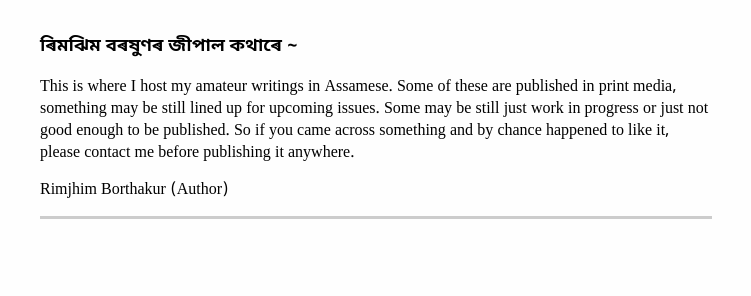
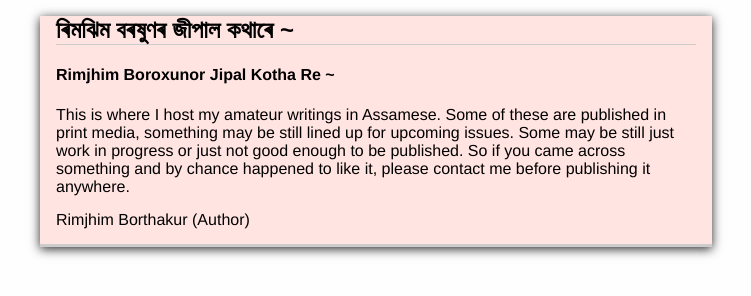
Before and after one commit to mkbblr/rimjhim-blog-as, a plain HTML site: page index.html in a window 1280 px wide. Shown: the whole page, without its empty margins (264-1015 px from the left). Drawn offline with Linux system fonts and the light colour scheme; a script that the page names is missing.

Commit message:
sticky header at top

```diff
--- a/index.html
+++ b/index.html
@@ -1,9 +1,15 @@
 <html>
     <title>Rimjhim's Writings in Assamese</title>
+    <head>
+        <!-- <link rel="stylesheet" type="text/css" href="styles/ext/markdown-css-themes/swiss.css"> -->
+        <link rel="stylesheet" href="https://fonts.googleapis.com/css?family=Noto Sans Bengali">
+        <link rel="stylesheet" href="styles/default.css">
+    </head>
+    <body>
         <header>
-        <div>
-            <h3 data-lang="en">Rimjhim Boroxunor Jipal Kotha Re ~</h3>
-            <h3 data-lang="as">ৰিমঝিম বৰষুণৰ জীপাল কথাৰে ~</h3>
+            <div class="header">
+                <h2 data-lang="as">ৰিমঝিম বৰষুণৰ জীপাল কথাৰে ~</h2>
+                <h4>Rimjhim Boroxunor Jipal Kotha Re ~</h4>
                 <p>
                     This is where I host my amateur writings in Assamese.
                     Some of these are published in print media, something may be still lined up for upcoming issues.
@@ -17,14 +23,9 @@
             </div>
             <hr>
         </header>
-    <head>
-        <!-- <link rel="stylesheet" type="text/css" href="styles/ext/markdown-css-themes/swiss.css"> -->
-        <link rel="stylesheet" href="https://fonts.googleapis.com/css?family=Noto Sans Bengali">
-        <link rel="stylesheet" href="styles/default.css">
-    </head>
-    <body>
+        <!-- <br><br><hr> -->
         <div class="container"></div>
-    </body>
+
         <footer>
             <script src="https://cdn.jsdelivr.net/gh/showdownjs/showdown@1.8.5/dist/showdown.min.js"></script>
             <!-- <script src="scripts/ext/showdown.1.8.5.min.js"></script> -->
@@ -32,4 +33,5 @@
             <script src="js/blog.v1.js"></script>
             <script src="js/index.js"></script>
         </footer>
+    </body>
 </html>
--- a/styles/default.css
+++ b/styles/default.css
@@ -18,7 +18,7 @@ tr:nth-child(even) {
 }
 
 body {
-    font-family: Helvetica, Arial, Freesans, clean, sans-serif;
+font-family: Helvetica, Arial, Freesans, clean, sans-serif;
 padding:1em;
 margin:auto;
 max-width:42em;
@@ -107,22 +107,35 @@ a, a:visited {
     width: 0;
 }
 
-/* @font-face {
-    font-family: myFirstFont;
-    src: url(styles/font/TiroBangla-Regular.ttf);
-}
-*/
-
-
-
-body {
+html {
     font-family: Noto Sans Bengali;
 }
 
-/* html, body {
-    width: 80%;
-    height: 90%;
-} */
+
+header {
+    position: sticky;
+    /* left: 10%;
+    right: 0; */
+    top: 0;
+    /* width: 99%;
+    margin: auto; */
+    z-index: 1;
+    background-color: mistyrose;
+    box-shadow: 0 2px 10px rgba(0, 0, 0, 0.85);
+}
+
+.header {
+    margin-left: 1em;
+    margin-right: 1em;
+}
+
+.content {
+    position: relative;
+    overflow: hidden;
+    overflow-y: scroll;
+    padding-top: 65px;
+}
+
 
 .cards {
     display: grid;
```
Lines whose indentation alone changed are shown as unchanged.
